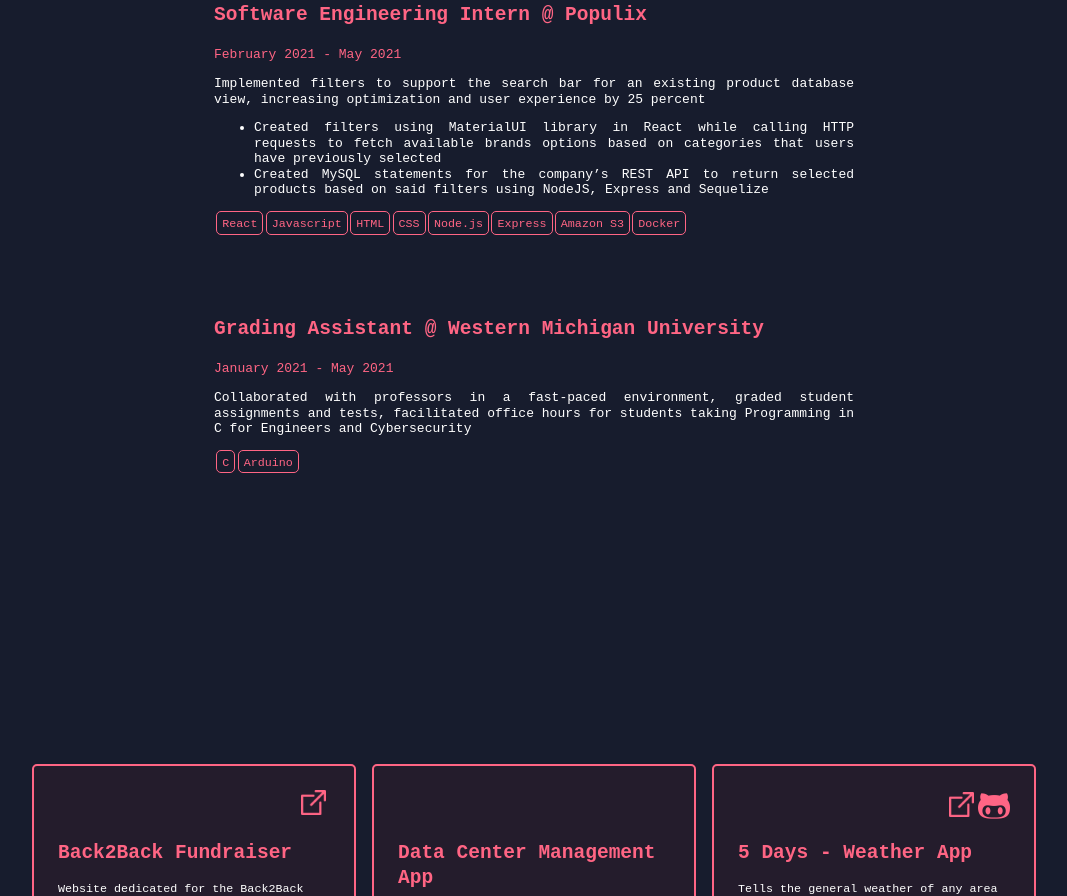
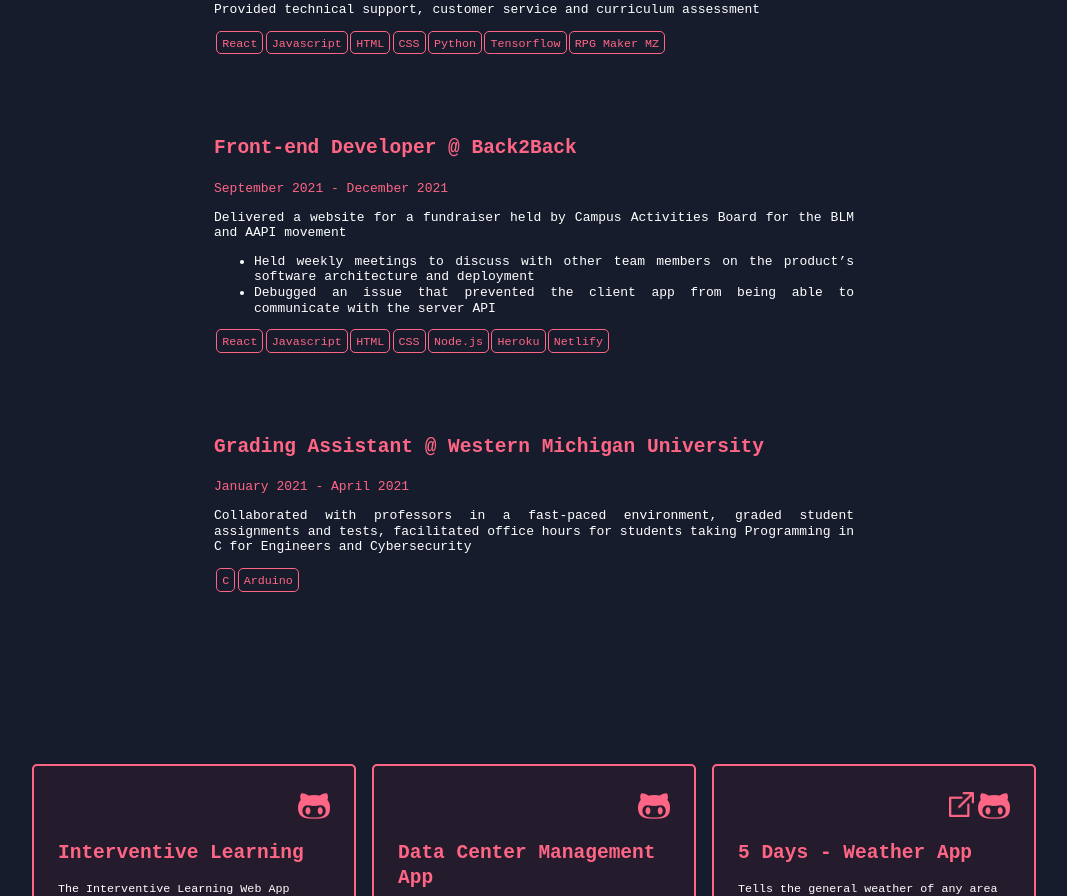
Before and after one commit to TheyFoundMing/portfolio, a React (Create React App) app: page /#/ in a window 1280 px wide. Shown: the part 1800-2696 px from the top of the page, without its empty margins (106-1173 px from the left). Built offline with nearby package versions, Linux system fonts and the light colour scheme.

Commit message:
update 2022

```diff
--- a/src/App.js
+++ b/src/App.js
@@ -86,24 +86,42 @@
 
       <div id="experience" className="mini-view vertical">
         <div class="position">
-          <h2>Software Engineering Intern @ Populix</h2>
-          <span>February 2021 - May 2021</span>
+          <h2>Bootcamp and Online Instructor @ iD Tech </h2>
+          <span>January 2022 - April 2022</span>
           <p>
-            Implemented filters to support the search bar for an existing
-            product database view, increasing optimization and user experience
-            by 25 percent
+            Delivered high-quality, individualized instruction for kids through
+            an online platform on a weekly basis
           </p>
+          <p>
+            Provided technical support, customer service and curriculum
+            assessment
+          </p>
+          <div className="work tags">
+            <div className="tag">React</div>
+            <div className="tag">Javascript</div>
+            <div className="tag">HTML</div>
+            <div className="tag">CSS</div>
+            <div className="tag">Python</div>
+            <div className="tag">Tensorflow</div>
+            <div className="tag">RPG Maker MZ</div>
+          </div>
+        </div>
 
+        <div class="position">
+          <h2>Front-end Developer @ Back2Back </h2>
+          <span>September 2021 - December 2021</span>
+          <p>
+            Delivered a website for a fundraiser held by Campus Activities Board
+            for the BLM and AAPI movement
+          </p>
           <ul>
             <li>
-              Created filters using MaterialUI library in React while calling
-              HTTP requests to fetch available brands options based on
-              categories that users have previously selected
+              Held weekly meetings to discuss with other team members on the
+              product’s software architecture and deployment
             </li>
             <li>
-              Created MySQL statements for the company’s REST API to return
-              selected products based on said filters using NodeJS, Express and
-              Sequelize
+              Debugged an issue that prevented the client app from being able to
+              communicate with the server API
             </li>
           </ul>
 
@@ -113,15 +131,14 @@
             <div className="tag">HTML</div>
             <div className="tag">CSS</div>
             <div className="tag">Node.js</div>
-            <div className="tag">Express</div>
-            <div className="tag">Amazon S3</div>
-            <div className="tag">Docker</div>
+            <div className="tag">Heroku</div>
+            <div className="tag">Netlify</div>
           </div>
         </div>
 
         <div class="position">
           <h2>Grading Assistant @ Western Michigan University</h2>
-          <span>January 2021 - May 2021</span>
+          <span>January 2021 - April 2021</span>
           <p>
             Collaborated with professors in a fast-paced environment, graded
             student assignments and tests, facilitated office hours for students
@@ -137,12 +154,12 @@
 
       <div id="projects" className="mini-view vertical">
         <div className="projects-container">
-          <Card demo="https://wmu-back2back.netlify.app/">
-            <h2>Back2Back Fundraiser</h2>
+          <Card github="https://github.com/JasonJohnsonWMU/InterventiveLearning">
+            <h2>Interventive Learning</h2>
             <p>
-              Website dedicated for the Back2Back fundraiser supporting for the
-              Black Lives Matter movement and the Stop Asian American Pacific
-              Islander Hate.
+              The Interventive Learning Web App delivers learning modules and
+              assessments to elementary students using predetermined learning
+              standards set by the Department of Education.
             </p>
 
             <div className="tags">
@@ -150,13 +167,13 @@
               <div className="tag">Javascript</div>
               <div className="tag">HTML</div>
               <div className="tag">CSS</div>
-              <div className="tag">Node.js</div>
-              <div className="tag">Express</div>
-              <div className="tag">PostgreSQL</div>
-              <div className="tag">MaterialUI</div>
+              <div className="tag">Python</div>
+              <div className="tag">Django</div>
+              <div className="tag">MongoDB</div>
+              <div className="tag">Bootstrap</div>
             </div>
           </Card>
-          <Card>
+          <Card github="https://github.com/WebFrameworks-F21/semester-project-michaella-alex">
             <h2>Data Center Management App</h2>
             <p>
               Keeps track of networks, server racks and the objects located
@@ -243,7 +260,7 @@
           <a href="https://github.com/TheyFoundMing">
             <img src={github} alt="" />
           </a>
-          <a href="https://www.linkedin.com/in/michaella-magtibay-7851421b2/">
+          <a href="https://www.linkedin.com/in/micha-magtibay/">
             <img src={linkedin} alt="" />
           </a>
           <a href={resumeFile}>
```
Also changed, not shown: 1 other file (tests, documents, lock files or other folders).
